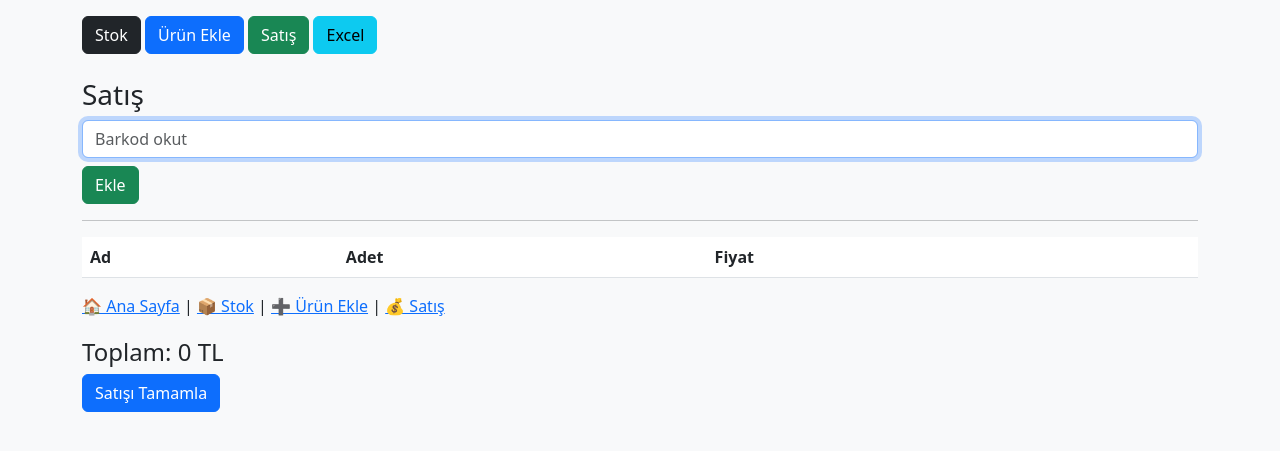
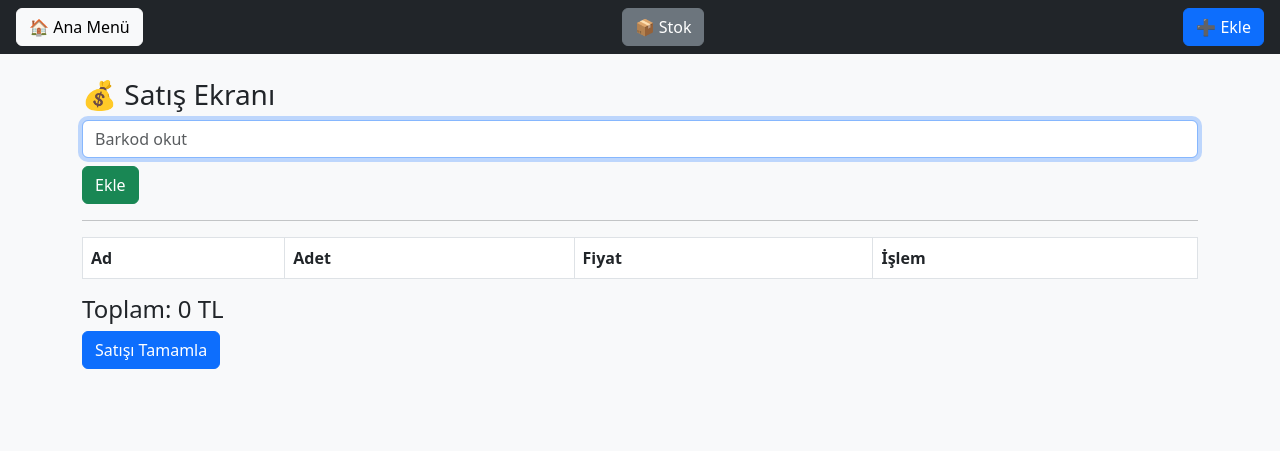
Before and after one commit to hasankucukali/kitap_sistem, a Flask app: page /satis in a window 1280 px wide. Shown: the top 451 px of the page. Run offline with Flask 3, Linux system fonts and the light colour scheme; lists and menus that the app fills with data are empty; some libraries are stand-ins or nearby versions.

Commit message:
satis.html

```diff
--- a/templates/satis.html
+++ b/templates/satis.html
@@ -1,42 +1,67 @@
-{% extends "base.html" %}
-{% block content %}
+<!DOCTYPE html>
+<html lang="tr">
+<head>
+    <meta charset="UTF-8">
+    <title>Satış</title>
 
-<h3>Satış</h3>
+    <link href="https://cdn.jsdelivr.net/npm/bootstrap@5.3.0/dist/css/bootstrap.min.css" rel="stylesheet">
+</head>
+
+<body class="bg-light">
+
+<!-- 🔝 MENÜ -->
+<nav class="navbar navbar-dark bg-dark px-3">
+    <a href="/" class="btn btn-light">🏠 Ana Menü</a>
+    <a href="/stok" class="btn btn-secondary">📦 Stok</a>
+    <a href="/ekle" class="btn btn-primary">➕ Ekle</a>
+</nav>
+
+<div class="container mt-4">
+
+<h3>💰 Satış Ekranı</h3>
 
 <form method="post">
-<input name="barkod" class="form-control" placeholder="Barkod okut" autofocus>
-<button class="btn btn-success mt-2">Ekle</button>
+    <input name="barkod" class="form-control" placeholder="Barkod okut" autofocus>
+    <button class="btn btn-success mt-2">Ekle</button>
 </form>
 
 <p class="text-danger">{{mesaj}}</p>
 
 <hr>
 
-<table class="table">
-<tr><th>Ad</th><th>Adet</th><th>Fiyat</th><th></th></tr>
+<table class="table table-bordered">
+<tr>
+<th>Ad</th>
+<th>Adet</th>
+<th>Fiyat</th>
+<th>İşlem</th>
+</tr>
 
 {% for s in sepet %}
 <tr>
 <td>{{s.ad}}</td>
+
 <td>
-<a href="/azalt/{{s.barkod}}" class="btn btn-warning btn-sm">-</a>
-{{s.adet}}
-<a href="/arttir/{{s.barkod}}" class="btn btn-success btn-sm">+</a>
+    <a href="/azalt/{{s.barkod}}" class="btn btn-warning btn-sm">-</a>
+    {{s.adet}}
+    <a href="/arttir/{{s.barkod}}" class="btn btn-success btn-sm">+</a>
 </td>
+
 <td>{{s.fiyat}}</td>
-<td><a href="/sil/{{s.barkod}}" class="btn btn-danger btn-sm">Sil</a></td>
+
+<td>
+    <a href="/sil/{{s.barkod}}" class="btn btn-danger btn-sm">Sil</a>
+</td>
 </tr>
 {% endfor %}
+
 </table>
-<div style="margin-bottom:20px;">
-    <a href="/">🏠 Ana Sayfa</a> |
-    <a href="/stok">📦 Stok</a> |
-    <a href="/ekle">➕ Ürün Ekle</a> |
-    <a href="/satis">💰 Satış</a>
-</div>
 
 <h4>Toplam: {{toplam}} TL</h4>
 
 <a href="/tamamla" class="btn btn-primary">Satışı Tamamla</a>
 
-{% endblock %}
+</div>
+
+</body>
+</html>
```
